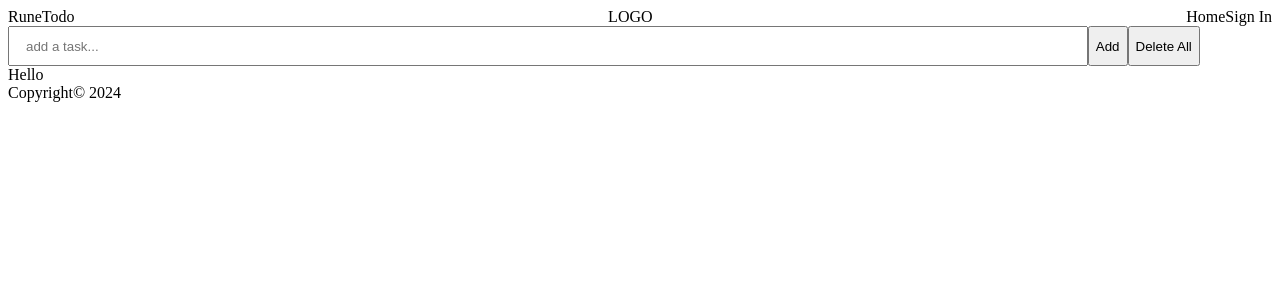
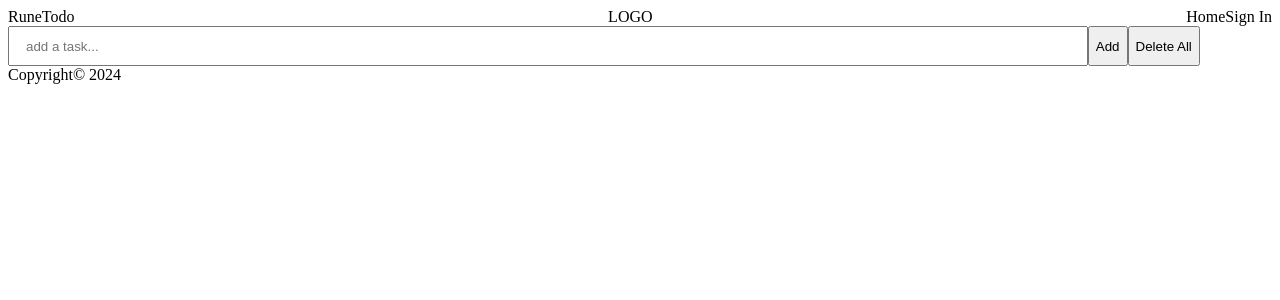
Before and after one commit to gtstarnes/RuneTodo, a SvelteKit app: page / in a window 1280 px wide. Shown: the top 300 px of the page. Built offline with nearby package versions, Linux system fonts and the light colour scheme.

Commit message:
removed test element

```diff
--- a/src/routes/+page.svelte
+++ b/src/routes/+page.svelte
@@ -6,7 +6,6 @@
 
 <section>
     <Controls />
-    <div>Hello</div>
 </section>
 
 <style>
```
